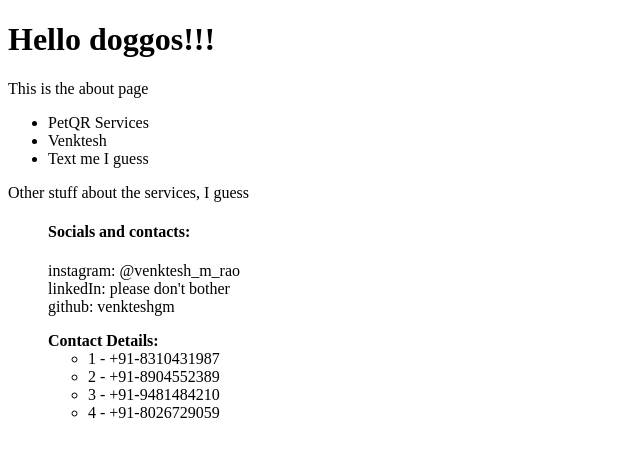
After one commit to venkteshgm/DogQR, a Django app: page /about/ in a window 1280 px wide. The commit adds this page. Shown: the top 457 px of the page, without its empty margins (0-640 px from the left). Run offline with Django 3.2, Linux system fonts and the light colour scheme.

Commit message:
templating in django

```diff
--- a/DogQR/urls.py
+++ b/DogQR/urls.py
@@ -15,9 +15,13 @@ Including another URLconf
 """
 from django.contrib import admin
 from django.urls import path
-from pages.views import home_view
+from pages.views import home_view, about, contact
+# from products.views import product_detail_view
 
 urlpatterns = [
     path('admin/', admin.site.urls),
-    path('welcome/',home_view, name='home_view')
+    path('welcome/',home_view, name='home_view'),
+    path('',home_view, name='home_view'),
+    path('about/',about, name='home_view'),
+    path('contact/',contact, name='home_view'),
 ]
--- a/pages/views.py
+++ b/pages/views.py
@@ -8,3 +8,16 @@ def home_view(request,*args, **kwargs):
 	# print(request.user,args, kwargs)
 	# return HttpResponse("<h1>Hello Doggos!<h1>")
 	return render(request,'home.html',{})
+
+def contact(request,*args, **kwargs):
+	return render(request, 'contact.html', {})
+
+def about(request,*args, **kwargs):
+	my_context = {
+		'contact_name' : 'Venkteshprasad Maya Rao',
+		'instagram' : '@venktesh_m_rao',
+		'linkedIn' : "please don't bother",
+		'github' : 'venkteshgm',
+		'contact_numbers' : ['+91-8310431987','+91-8904552389','+91-9481484210','+91-8026729059']
+	}
+	return render(request, 'about.html', my_context)
--- a/products/views.py
+++ b/products/views.py
@@ -1,3 +1,6 @@
 from django.shortcuts import render
 
+from .models import Product
+
 # Create your views here.
+# def product_detail_view(request):
--- /dev/null
+++ b/templates/about.html
@@ -0,0 +1,16 @@
+{%extends 'base.html' %}
+
+{%block content %}
+	<h1>Hello doggos!!!</h1>
+	<p>This is the about page</p>
+{% endblock %}
+
+{%block secondaryContent %}
+	Other stuff about the services, I guess
+	<!-- <p>Contact Details: <br>
+	instagram: {{ instagram }}<br>
+	 linkedIn: {{ linkedIn }}<br>
+	  github: {{ github }}
+	 </p> -->
+
+{% endblock %}
--- /dev/null
+++ b/templates/base.html
@@ -0,0 +1,22 @@
+<!-- <!doctype html> -->
+<!DOCTYPE html>
+<html>
+<head>
+	<title>QR Codes For Doggos</title>
+</head>
+<body>
+	{%block content %}
+	<!-- inheritor content goes here -->
+	{% endblock %}
+
+	<!-- <h2>Demarcation</h2> -->
+	{% include 'navbar.html' %}
+
+	{%block secondaryContent %}
+	<!-- inheritor content goes here -->
+	{% endblock %}
+
+	{% include 'bottom_text.html' %}
+
+</body>
+</html>
--- /dev/null
+++ b/templates/bottom_text.html
@@ -0,0 +1,14 @@
+<!-- <h3>Contact Info</h3> -->
+<ul>
+	<p><h4>Socials and contacts: </h4>
+	instagram: {{ instagram }}<br>
+	 linkedIn: {{ linkedIn }}<br>
+	  github: {{ github }}
+	 </p>
+	 <b> Contact Details: </b>
+	 <ul>
+	 	{%for ph_no in contact_numbers %}
+	 	<li>{{ forloop.counter }} - {{ ph_no }}</li>
+	 	{% endfor %}
+	 </ul>
+</ul>
--- a/templates/home.html
+++ b/templates/home.html
@@ -1,2 +1,7 @@
+{%extends 'base.html' %}
+
+{%block content %}
 <h1>Hello doggos!!!</h1>
+{{ request.user}}
 <p>This is a template</p>
+{% endblock %}
--- /dev/null
+++ b/templates/navbar.html
@@ -0,0 +1,7 @@
+<nav>
+	<ul>
+		<li>PetQR Services</li>
+		<li>Venktesh</li>
+		<li>Text me I guess</li>
+	</ul>
+</nav>
```
Also changed, not shown: products/models.py (+5 -4 lines), templates/contact.html (added, +8 -0 lines).
